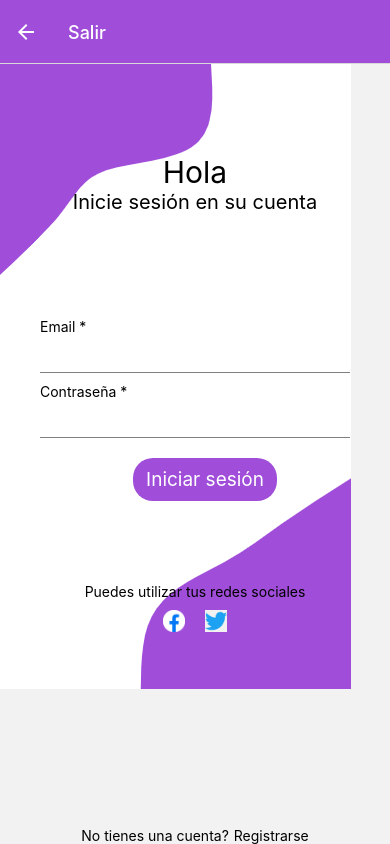
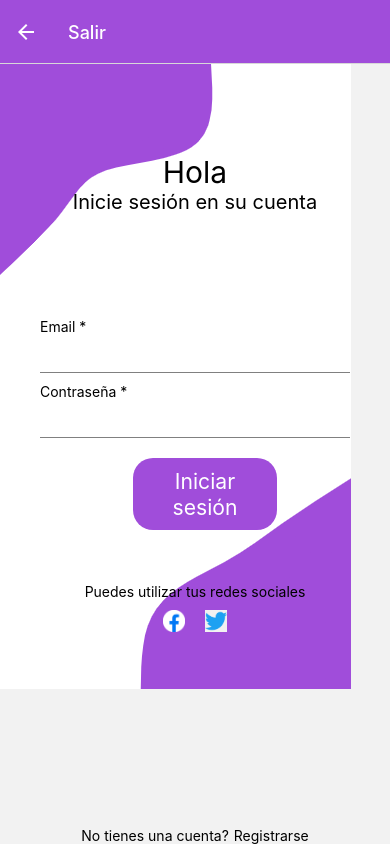
Before and after one commit to Rodriasdev/todo-list-react-native, a React Native app: screen /Login in a window 390 px wide. Built offline with nearby package versions, Linux system fonts and the light colour scheme.

Commit message:
added the component to 'formik' to form

```diff
--- a/components/ButtonsInputsForm.tsx
+++ b/components/ButtonsInputsForm.tsx
@@ -2,7 +2,7 @@ import React from "react";
 import { View,Text } from "react-native";
 import { StyledTextInput } from "./StyledTextInput";
 import { ScaledSheet } from "react-native-size-matters";
-import { SubmitForm } from "./submits/submitForm";
+import { SubmitForm } from "./submits/SubmitForm";
 
 interface Props {
     username: boolean
--- a/components/submits/SubmitForm.tsx
+++ b/components/submits/SubmitForm.tsx
@@ -1,21 +1,37 @@
 import React from "react"
 import { View, TouchableOpacity,Text } from "react-native"
 import { ScaledSheet } from "react-native-size-matters"
+import { Formik } from "formik"
 
 interface Props{
     username: boolean
 }
 
 
+const initialState = {
+    name: '',
+    email: '',
+    password:''
+}
+
+
 export const SubmitForm : React.FC<Props> = ({username}) => {
     return(
+        <Formik
+            initialValues={initialState}
+            onSubmit={(values) => console.log(values)}
+        >
+            {({handleSubmit}) => (
                 <View style={{flex: 1, height: 20}}>
-                <TouchableOpacity style={styles.ButtonLogin}>
+                    <TouchableOpacity style={styles.ButtonLogin} onPress={() => handleSubmit}>
                             <Text style={styles.text}>
                                 {username == false ? 'Iniciar sesión':'Registrarse'}
                             </Text>
                     </TouchableOpacity>
                 </View>
+                )
+            }
+        </Formik>
     );
 };
 
@@ -30,7 +46,7 @@ const styles = ScaledSheet.create({
         },
         text:{
             textAlign: 'center',
-            fontSize: 19,
+            fontSize: '19@s',
             color: 'white',
             padding: 10,
             textAlignVertical: 'center'
```
Lines whose indentation alone changed are shown as unchanged.
